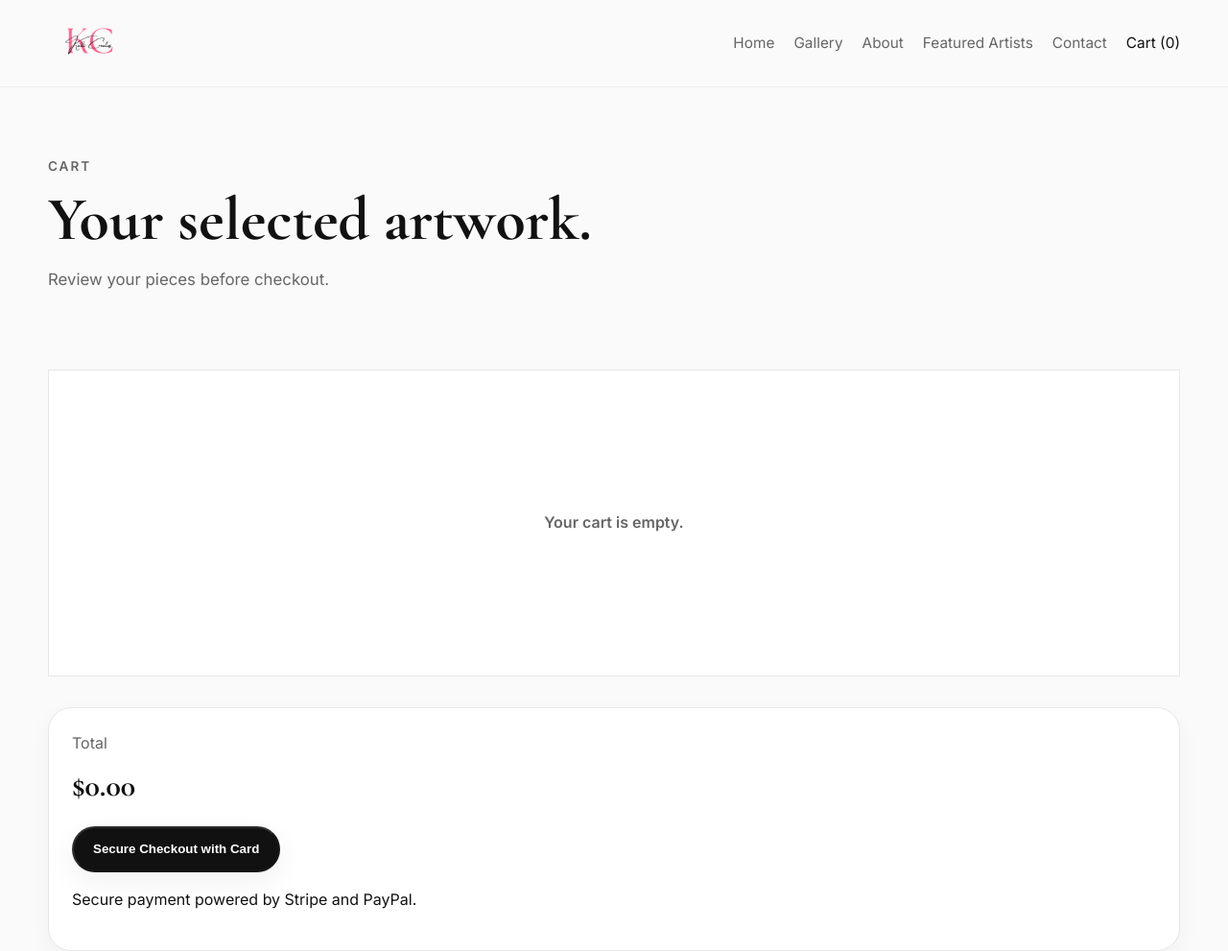
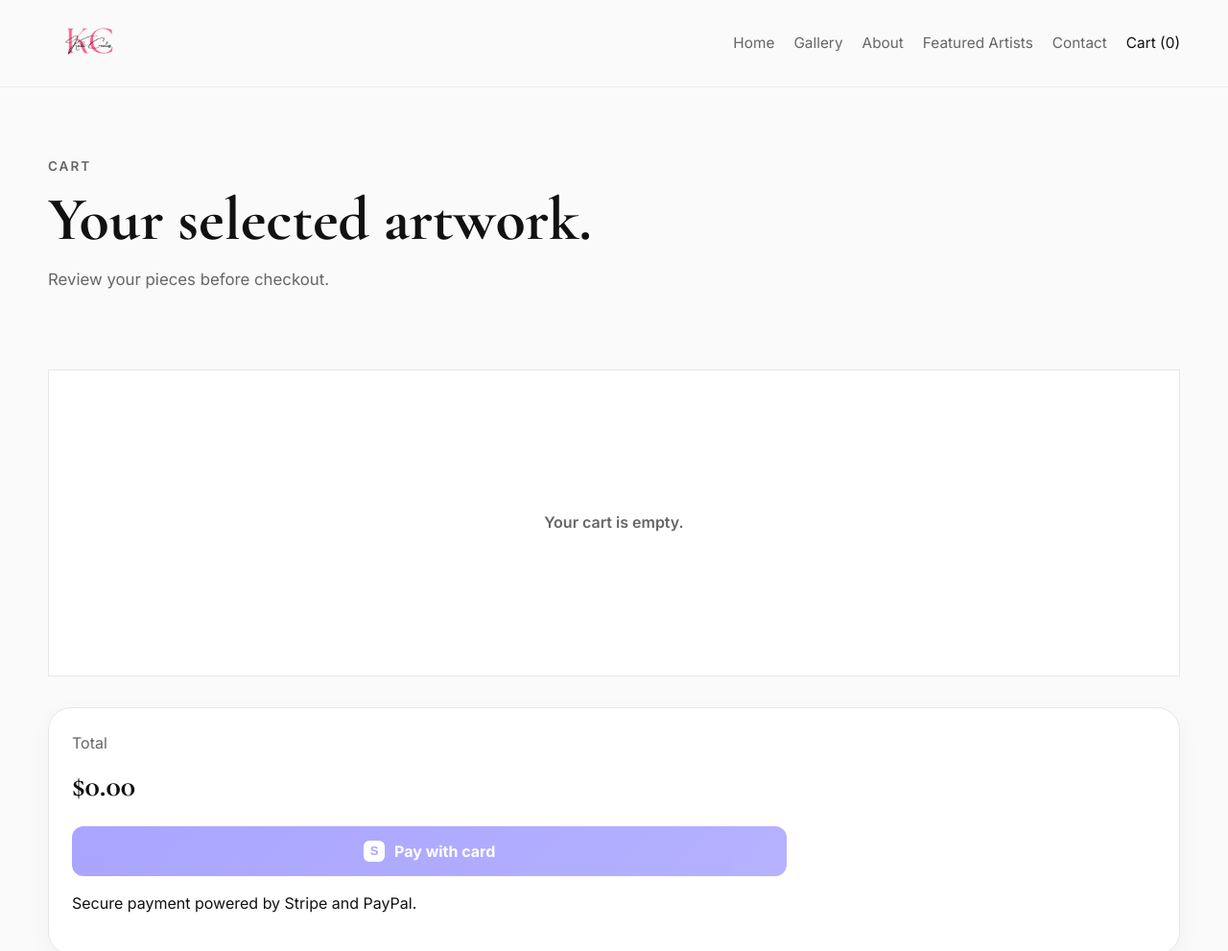
Before and after one commit to steventauriello/kallicreates, a website: page cart.html in a window 1280 px wide. Shown: the top 991 px of the page at 96% size. Drawn offline with nearby package versions, Linux system fonts and the light colour scheme.

Commit message:
stripe button

```diff
--- a/assets/css/style.css
+++ b/assets/css/style.css
@@ -621,7 +621,87 @@ a{
 .cart-checkout-button{
   width:auto;
 }
+.stripe-button{
+  width:100%;
+  max-width:745px;
+  display:flex;
+  align-items:center;
+  justify-content:center;
+  gap:.65rem;
+  min-height:52px;
+  margin:0 0 1rem;
+  padding:.9rem 1.2rem;
+  border:none;
+  border-radius:12px;
+  background:linear-gradient(135deg,#635bff,#7a73ff);
+  color:#fff;
+  font:inherit;
+  font-weight:700;
+  font-size:1rem;
+  line-height:1;
+  cursor:pointer;
+  box-shadow:0 10px 24px rgba(99,91,255,.22);
+  transition:transform .2s ease, box-shadow .2s ease, background .2s ease;
+  position:relative;
+  overflow:hidden;
+}
+.stripe-button:hover{
+  transform:translateY(-1px);
+  background:linear-gradient(135deg,#5a52e0,#6d66ff);
+  box-shadow:0 14px 30px rgba(99,91,255,.28);
+}
 
+.stripe-button:active{
+  transform:translateY(0);
+}
+
+.stripe-button:disabled{
+  opacity:.55;
+  cursor:not-allowed;
+  transform:none;
+  box-shadow:none;
+}
+
+.stripe-button::before{
+  content:"";
+  position:absolute;
+  top:0;
+  left:-100%;
+  width:100%;
+  height:100%;
+  background:linear-gradient(
+    120deg,
+    transparent,
+    rgba(255,255,255,.22),
+    transparent
+  );
+  transition:left .5s ease;
+}
+
+.stripe-button:hover::before{
+  left:100%;
+}
+
+.stripe-logo{
+  width:22px;
+  height:22px;
+  display:inline-flex;
+  align-items:center;
+  justify-content:center;
+  border-radius:6px;
+  background:#fff;
+  color:#635bff;
+  font-family:Arial, sans-serif;
+  font-size:.82rem;
+  font-weight:900;
+  letter-spacing:-1px;
+  line-height:1;
+  flex:0 0 22px;
+}
+
+.paypal-button-container{
+  margin-top:.25rem;
+}
 @media (max-width: 720px){
   .cart-item{
     grid-template-columns:1fr;
--- a/assets/js/cart-page.js
+++ b/assets/js/cart-page.js
@@ -159,6 +159,15 @@ function initPayPal() {
   paypalContainer.innerHTML = "";
 
   paypal.Buttons({
+  style: {
+    layout: "vertical",
+    shape: "pill",
+    height: 48,
+    color: "gold",
+    label: "paypal",
+    tagline: false
+  },
+  disableFunding: ["paylater", "card"],
     createOrder: async () => {
       const storedCart = getCart();
 
--- a/cart.html
+++ b/cart.html
@@ -47,9 +47,10 @@
   <p class="cart-total-label">Total</p>
   <p class="cart-total-value" id="cart-total">$0.00</p>
 
-  <button class="btn btn-primary cart-checkout-button" type="button" id="stripe-checkout-button">
-    Secure Checkout with Card
-  </button>
+  <button class="stripe-button" type="button" id="stripe-checkout-button">
+  <span class="stripe-logo">S</span>
+  Pay with card
+</button>
 
   <div id="paypal-button-container" class="paypal-button-container"></div>
 
```
